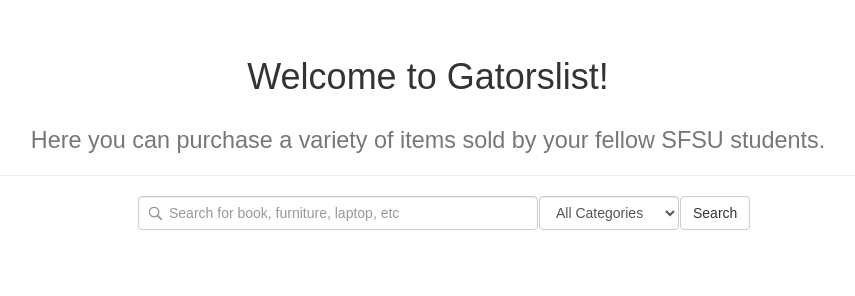
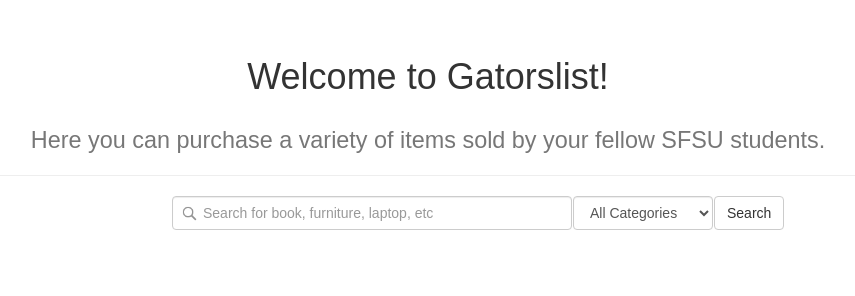
Before and after one commit to Alrashed/Gatorslist, a PHP site: page / in a window 1280 px wide. Shown: the part 176-472 px from the top of the page, without its empty margins (212-1067 px from the left). Run offline with PHP 8.4, Linux system fonts and the light colour scheme; some libraries are stand-ins or nearby versions.

Commit message:
commit change for style.css

```diff
--- a/m2/public/css/style.css
+++ b/m2/public/css/style.css
@@ -90,6 +90,6 @@ input[type=text] {
     border-color: 1px solid red;
 }
 .margin-left-350 {
-    margin-left: 350px;
+    margin-left: 30%;
 
 }
```
